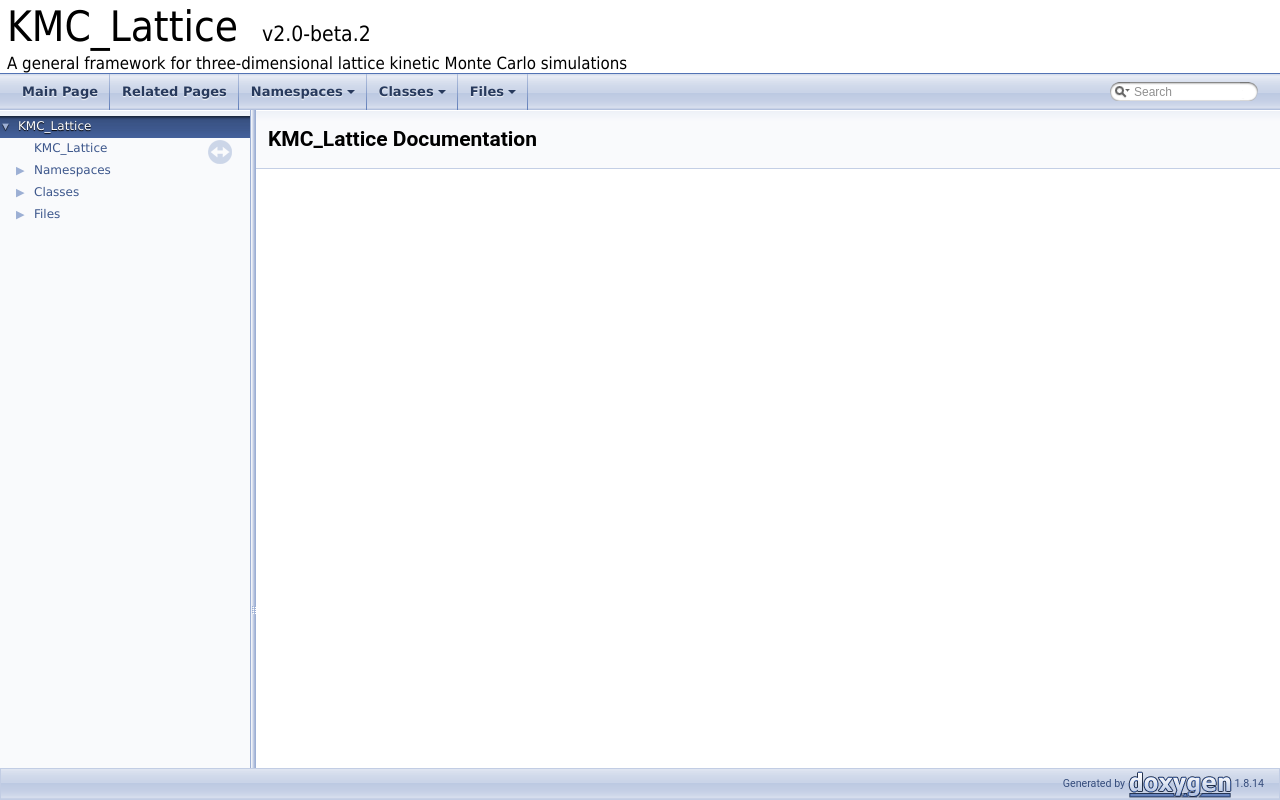
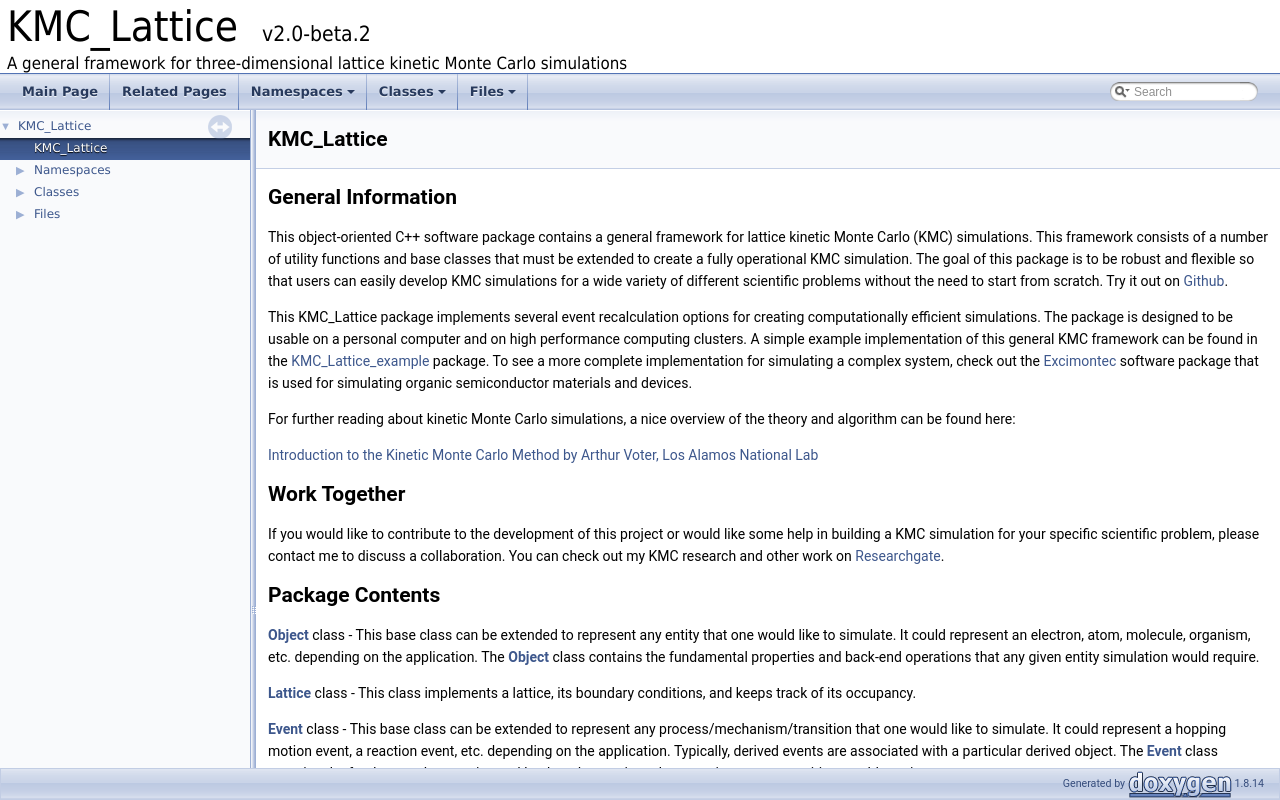
Before and after one commit to MikeHeiber/KMC_Lattice, a plain HTML site: page docs/index.html in a window 1280 px wide. Drawn offline with Linux system fonts and the light colour scheme.

Commit message:
v2.0-beta.2 Development Update 2B
-documentation index file

```diff
--- a/docs/index.html
+++ b/docs/index.html
@@ -5,7 +5,7 @@
 <meta http-equiv="X-UA-Compatible" content="IE=9"/>
 <meta name="generator" content="Doxygen 1.8.14"/>
 <meta name="viewport" content="width=device-width, initial-scale=1"/>
-<title>KMC_Lattice: Main Page</title>
+<title>KMC_Lattice: KMC_Lattice</title>
 <link href="tabs.css" rel="stylesheet" type="text/css"/>
 <script type="text/javascript" src="jquery.js"></script>
 <script type="text/javascript" src="dynsections.js"></script>
@@ -68,7 +68,7 @@ $(function() {
 </div>
 <script type="text/javascript">
 /* @license magnet:?xt=urn:btih:cf05388f2679ee054f2beb29a391d25f4e673ac3&amp;dn=gpl-2.0.txt GPL-v2 */
-$(document).ready(function(){initNavTree('index.html','');});
+$(document).ready(function(){initNavTree('md__r_e_a_d_m_e.html','');});
 /* @license-end */
 </script>
 <div id="doc-content">
@@ -88,10 +88,25 @@ $(document).ready(function(){initNavTree('index.html','');});
 
 <div class="header">
   <div class="headertitle">
-<div class="title">KMC_Lattice Documentation</div>  </div>
+<div class="title">KMC_Lattice </div>  </div>
 </div><!--header-->
 <div class="contents">
-</div><!-- contents -->
+<div class="textblock"><h2>General Information</h2>
+<p>This object-oriented C++ software package contains a general framework for lattice kinetic Monte Carlo (KMC) simulations. This framework consists of a number of utility functions and base classes that must be extended to create a fully operational KMC simulation. The goal of this package is to be robust and flexible so that users can easily develop KMC simulations for a wide variety of different scientific problems without the need to start from scratch. Try it out on <a href="https://github.com/MikeHeiber/KMC_Lattice">Github</a>.</p>
+<p>This KMC_Lattice package implements several event recalculation options for creating computationally efficient simulations. The package is designed to be usable on a personal computer and on high performance computing clusters. A simple example implementation of this general KMC framework can be found in the <a href="https://github.com/MikeHeiber/KMC_Lattice_example">KMC_Lattice_example</a> package. To see a more complete implementation for simulating a complex system, check out the <a href="https://github.com/MikeHeiber/Excimontec">Excimontec</a> software package that is used for simulating organic semiconductor materials and devices.</p>
+<p>For further reading about kinetic Monte Carlo simulations, a nice overview of the theory and algorithm can be found here:</p>
+<p><a href="http://www.fml.t.u-tokyo.ac.jp/~izumi/CMS/MC/Introduction_kMC.pdf">Introduction to the Kinetic Monte Carlo Method by Arthur Voter, Los Alamos National Lab</a></p>
+<h2>Work Together</h2>
+<p>If you would like to contribute to the development of this project or would like some help in building a KMC simulation for your specific scientific problem, please contact me to discuss a collaboration. You can check out my KMC research and other work on <a href="https://www.researchgate.net/profile/Michael_Heiber">Researchgate</a>.</p>
+<h2>Package Contents</h2>
+<p><a class="el" href="class_object.html" title="This base class contains the basic properties of a KMC simulation object and the functions needed to ...">Object</a> class - This base class can be extended to represent any entity that one would like to simulate. It could represent an electron, atom, molecule, organism, etc. depending on the application. The <a class="el" href="class_object.html" title="This base class contains the basic properties of a KMC simulation object and the functions needed to ...">Object</a> class contains the fundamental properties and back-end operations that any given entity simulation would require.</p>
+<p><a class="el" href="class_lattice.html" title="This class contains the properties of a three-dimensional lattice and the functions needed to interac...">Lattice</a> class - This class implements a lattice, its boundary conditions, and keeps track of its occupancy.</p>
+<p><a class="el" href="class_event.html" title="This base class contains the basic properties of a KMC simulation event and the functions needed to i...">Event</a> class - This base class can be extended to represent any process/mechanism/transition that one would like to simulate. It could represent a hopping motion event, a reaction event, etc. depending on the application. Typically, derived events are associated with a particular derived object. The <a class="el" href="class_event.html" title="This base class contains the basic properties of a KMC simulation event and the functions needed to i...">Event</a> class contains the fundamental properties and back-end operations that any given state transition would require.</p>
+<p><a class="el" href="class_site.html" title="This base class contains the basic properties of a lattice site and the functions needed to interact ...">Site</a> class - This base class can be extended to represent the lattice sites that make up the simulation medium/environment. Added site properties can be used to implement interactions between the simulation environment and the objects, which then affect the events. For example, site energies can be assigned to derived site classes to account for inhomogeneous systems.</p>
+<p><a class="el" href="class_simulation.html" title="This abstract base class contains the basic properties of a KMC simulation and the functions needed t...">Simulation</a> class - This base class can be extended to manage all derived objects and their associated events. The <a class="el" href="class_simulation.html" title="This abstract base class contains the basic properties of a KMC simulation and the functions needed t...">Simulation</a> class contains the fundamental properties and back-end operations that most simulations would require.</p>
+<p><a class="el" href="namespace_utils.html" title="This namespace provides useful constants and utility functions. ">Utils</a> - This file contain a number of useful utility functions, scientific constants, etc. that can then be used throughout the software package.</p>
+<p>Detailed API documentation for these classes and the entire KMC_Lattice package can be viewed <a href="https://mikeheiber.github.io/KMC_Lattice/">here</a>. </p>
+</div></div><!-- contents -->
 </div><!-- doc-content -->
 <!-- start footer part -->
 <div id="nav-path" class="navpath"><!-- id is needed for treeview function! -->
```
